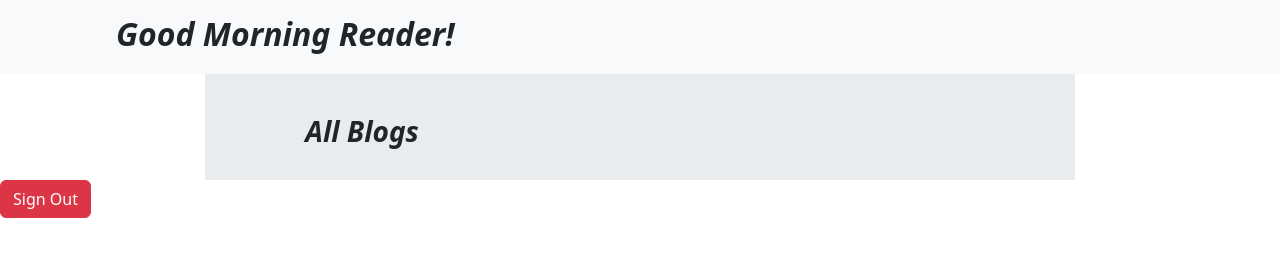
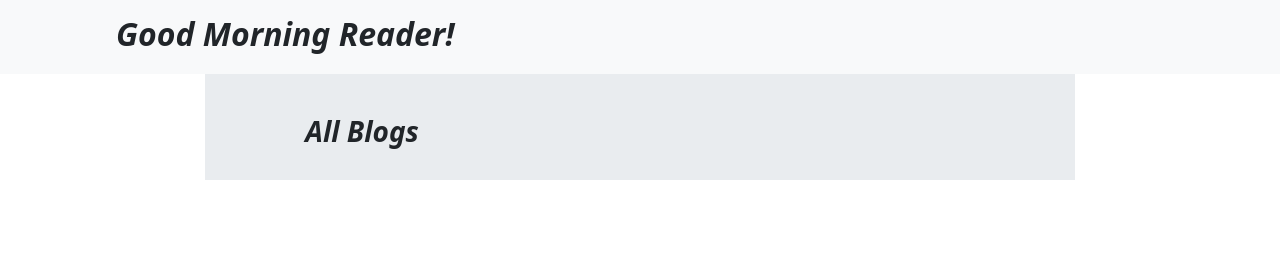
Before and after one commit to SameedFayiz/SMIT-hackathon, a plain HTML site: page index.html in a window 1280 px wide. Shown: the part 78-334 px from the top of the page. Drawn offline with nearby package versions, Linux system fonts and the light colour scheme; no server answers.

Commit message:
Update index.html

```diff
--- a/index.html
+++ b/index.html
@@ -116,7 +116,6 @@
 			<div class="col-2"></div>
 		</div>
 	</div>
-	<button type="button" class="btn btn-danger" id="signOut">Sign Out</button>
 	<script src="https://kit.fontawesome.com/0091f48b02.js" crossorigin="anonymous"></script>
 	<script src="https://cdn.jsdelivr.net/npm/bootstrap@5.3.0/dist/js/bootstrap.bundle.min.js"
 		integrity="sha384-geWF76RCwLtnZ8qwWowPQNguL3RmwHVBC9FhGdlKrxdiJJigb/j/68SIy3Te4Bkz"
```
